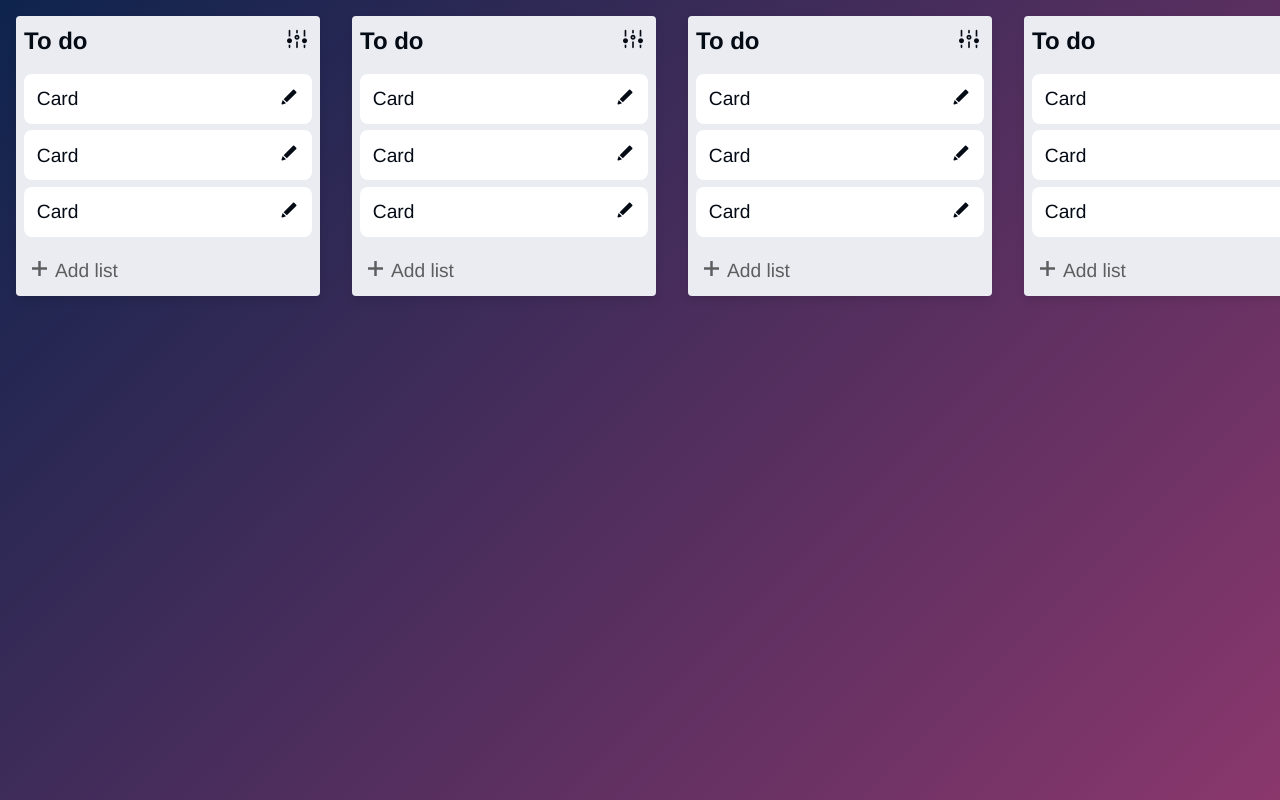
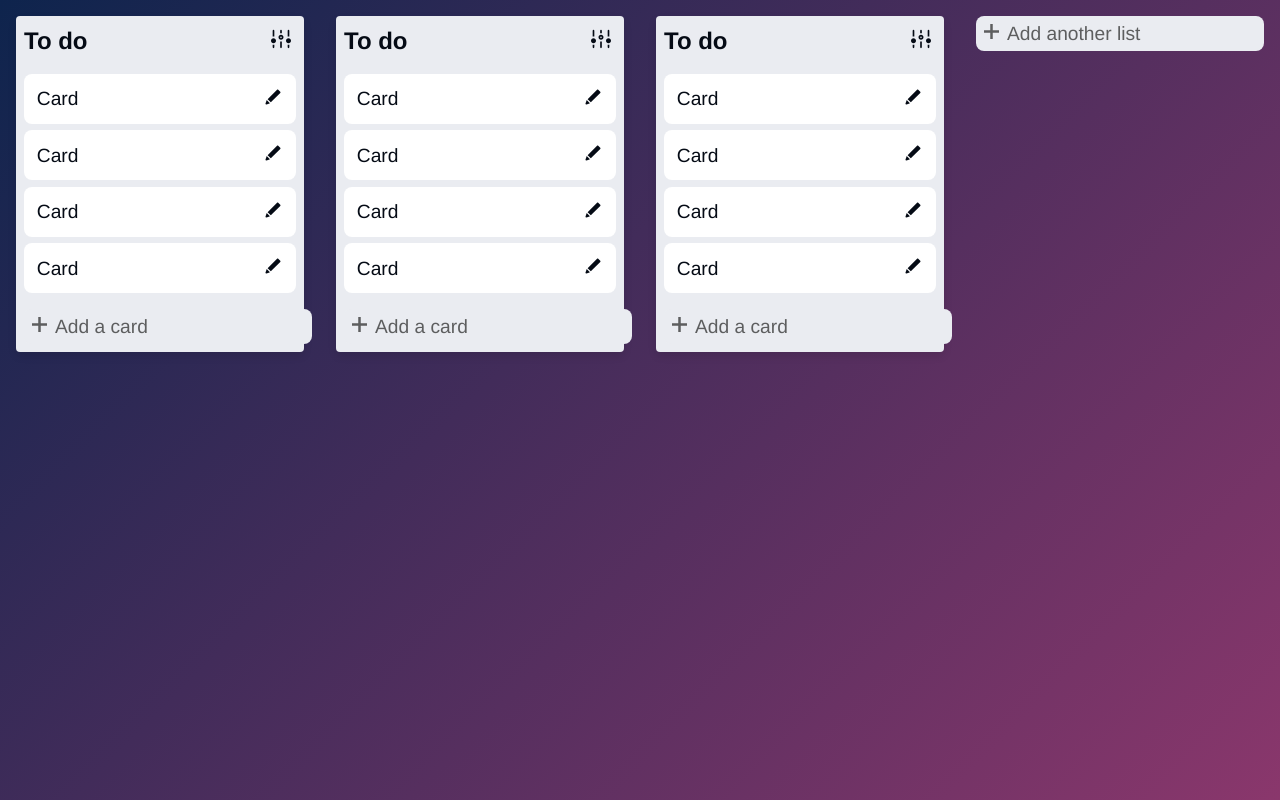
Before and after one commit to ElenaExposito/Trello-clone, a React (Vite) app: page / in a window 1280 px wide. Built offline with nearby package versions, Linux system fonts and the light colour scheme.

Commit message:
Add list and card props and fix some sizes

```diff
--- a/src/App.jsx
+++ b/src/App.jsx
@@ -1,5 +1,6 @@
 import './App.css'
 import TrelloList from './components/TrelloList/TrelloList';
+import AddCardOrList from './components/TrelloList/components/AddCardOrList/AddCardOrList';
 
 function App() {
   return (
@@ -7,7 +8,7 @@ function App() {
       <TrelloList/>
       <TrelloList/>
       <TrelloList/>
-      <TrelloList/>
+      <AddCardOrList type="list"/>
     </div>
   )
 }
--- a/src/components/TrelloList/TrelloList.css
+++ b/src/components/TrelloList/TrelloList.css
@@ -1,6 +1,6 @@
 .card {
     background-color: var(--grey-color);
-    min-width: 19rem;
+    min-width: 18rem;
     padding: 0.5rem;
     border-radius: 0.25rem;
     box-shadow: 0px 4px 8px rgba(0, 0, 0, 0.1);
--- a/src/components/TrelloList/TrelloList.jsx
+++ b/src/components/TrelloList/TrelloList.jsx
@@ -11,8 +11,9 @@ const TrelloList = () => {
         <TrelloCard/>
         <TrelloCard/>
         <TrelloCard/>
+        <TrelloCard/>
       </div>
-      <AddCardOrList/>
+      <AddCardOrList type="card"/>
     </div>
   )
 }
--- a/src/components/TrelloList/components/AddCardOrList/AddCardOrList.css
+++ b/src/components/TrelloList/components/AddCardOrList/AddCardOrList.css
@@ -1,19 +1,25 @@
 .add-title-open {
     display: flex;
-    align-items: center;
+    align-items: flex-start;
     gap: 0.5rem;
     border-radius: 0.5rem;
-    padding: 0.5rem 0.5rem 0 0.5rem;
+    padding: 0.5rem;
+    background-color: var(--grey-color);
+    height: 100%;
+    padding: 0.5rem;
+    min-width: 18rem;
 }
 
 .add-title-closed {
     display: flex;
-    align-items: center;
+    align-items: flex-start;
     gap: 0.5rem;
     border-radius: 0.5rem;
     padding: 0.5rem;
-    height: auto;
+    height: 100%;
+    min-width: 18rem;
     overflow: hidden;
+    background-color: var(--grey-color);
 }
 
 .add-title-closed:hover {
--- a/src/components/TrelloList/components/AddCardOrList/AddCardOrList.jsx
+++ b/src/components/TrelloList/components/AddCardOrList/AddCardOrList.jsx
@@ -2,7 +2,7 @@ import { useState } from 'react';
 import AddCardOrListText from "./components/AddCardOrListText/AddCardOrListText";
 import "./AddCardOrList.css";
 
-const AddCardOrList = () => {
+const AddCardOrList = ({type}) => {
   const [isOpen, setIsOpen] = useState(false);
 
   const handleClick = () => {
@@ -10,8 +10,11 @@ const AddCardOrList = () => {
   };
 
   return (
-    <div className={isOpen ? 'add-title-open' : 'add-title-closed'} onClick={handleClick}>
-      {isOpen ? <AddCardOrListText onClick={(e) => e.stopPropagation()} /> : (
+    <div
+      className={isOpen ? 'add-title-open' : 'add-title-closed'}
+      onClick={handleClick}
+    >
+      {isOpen ? <AddCardOrListText type={type} onClick={(e) => e.stopPropagation()} /> : (
         <>
           <span className='add-icon'>
             <svg width="15" height="15" viewBox="0 0 24 24" style={{ fill: 'var(--text-shadow)' }}>
@@ -19,7 +22,7 @@ const AddCardOrList = () => {
             </svg>
           </span>
           <h2 className='add-title-text'>
-            {'Add list'}
+            {type === "card" ? "Add a card" : "Add another list"}
           </h2>
         </>
       )}
@@ -27,4 +30,4 @@ const AddCardOrList = () => {
   );
 }
 
-export default AddCardOrList
+export default AddCardOrList;
--- a/src/components/TrelloList/components/AddCardOrList/components/AddCardOrListText/AddCardOrListText.jsx
+++ b/src/components/TrelloList/components/AddCardOrList/components/AddCardOrListText/AddCardOrListText.jsx
@@ -1,7 +1,7 @@
 import "./AddCardOrListText.css";
 import { useState } from 'react';
 
-const AddCardOrListText = () => {
+const AddCardOrListText = ({type}) => {
   const [title, setTitle] = useState('');
 
   const handleTitleChange = (e) => {
@@ -24,7 +24,9 @@ const AddCardOrListText = () => {
         <textarea
           className="add-card-or-list-title-textarea"
           type="text"
-          placeholder="Enter a title for this card..."
+          placeholder={
+            type === "card" ? "Enter a title for this card..." : "Enter list title..."
+          }
           value={title}
           onChange={handleTitleChange}
           onClick={(e) => e.stopPropagation()}
```
